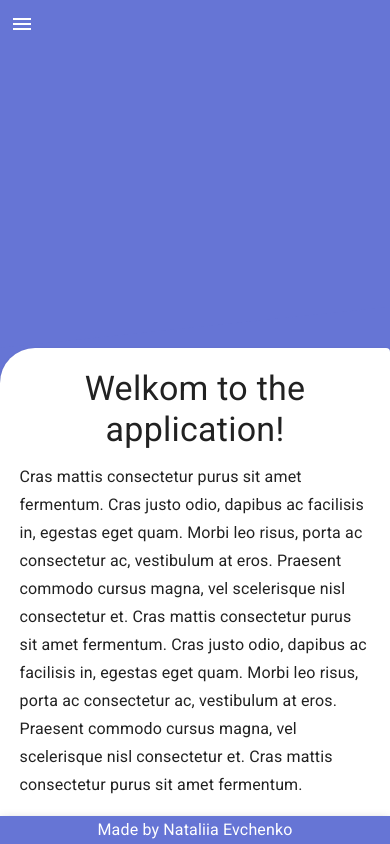
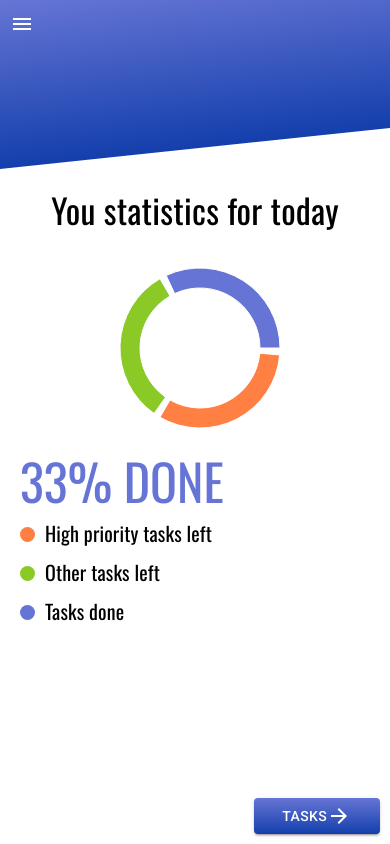
Before and after one commit to designdevy/to-do-app, a React (Create React App) app: page / in a window 390 px wide. Shown: the top 844 px of the page. Built offline with nearby package versions, Linux system fonts and the light colour scheme.

Commit message:
Add Main page mobile

```diff
--- a/src/components/Chart.js
+++ b/src/components/Chart.js
@@ -4,7 +4,7 @@ import { PieChart, Pie, Cell } from "recharts";
 import { styles } from "./StylesForToDo";
 import { Typography } from "@material-ui/core";
 
-export default withStyles(styles)(function Chart({ classes, toDos, checked }) {
+export default withStyles(styles)(function Chart({ classes, toDos, checked, window }) {
   const importantTasks = toDos.filter(
     toDo => toDo.importance === true && !checked.includes(toDo.id)
   );
@@ -23,7 +23,7 @@ export default withStyles(styles)(function Chart({ classes, toDos, checked }) {
   const percent = Math.round((checked.length * 100) / toDos.length);
 
   return (
-    <div className={classes.chartBlock}>
+    <div className={window === "desktop" ? classes.chartBlock : classes.chartBlockMobile}>
       <Typography variant="h4" align="center" className={classes.headerText} gutterBottom>
         You statistics for today
       </Typography>
--- a/src/components/ListWithItems.js
+++ b/src/components/ListWithItems.js
@@ -31,7 +31,7 @@ export default withStyles(styles)(function ListWithItems({
           <ListItem dense button onClick={handleToggle(id, checked)}>
             {titleEdited.id === id ? (
               <form
-                onSubmit={handleEdit(id, toDos, titleEdited.title)}
+                onSubmit={handleEdit(id, toDos, titleEdited.title, checked)}
                 className={classes.form}
               >
                 <TextField
@@ -54,7 +54,7 @@ export default withStyles(styles)(function ListWithItems({
             )}
             <ListItemSecondaryAction>
               <IconButton
-                color="primary"
+                className={classes.editIcon}
                 edge="end"
                 onClick={() => handleStartEditing(id, title)}
               >
@@ -63,6 +63,7 @@ export default withStyles(styles)(function ListWithItems({
               <IconButton
                 color="primary"
                 edge="end"
+                className={classes.deleteIcon}
                 onClick={() => handleDelete(id, toDos, checked)}
               >
                 <Delete />
--- a/src/components/Mock.js
+++ b/src/components/Mock.js
@@ -1,9 +1,19 @@
 import React from "react";
-import TopMenu from "./TopMenu";
 import LeftMenu from "./LeftMenu";
 import BottomBar from "./BottomBar";
 import MenuButton from "./MenuButton";
-import { Grid, Paper, Typography, Drawer } from "@material-ui/core";
+import ArrowForwardIcon from '@material-ui/icons/ArrowForward';
+import Chart from "./Chart";
+import { Link } from "react-router-dom";
+import {
+  Grid,
+  Paper,
+  Typography,
+  Drawer,
+  Zoom,
+  Grow,
+  Button
+} from "@material-ui/core";
 import useMediaQuery from "@material-ui/core/useMediaQuery";
 import { useGlobalState } from "../App";
 import { styles } from "./MockStyles";
@@ -11,39 +21,53 @@ import { styles } from "./MockStyles";
 import { withStyles } from "@material-ui/core/styles";
 
 export default withStyles(styles)(function Mock({ classes }) {
-  const { menuOpen } = useGlobalState();
+  const { menuOpen, toDos, checked } = useGlobalState();
   const matches = useMediaQuery("(min-width:600px)");
 
+  if (matches) {
     return (
-    <div className={matches ? classes.root : classes.mobile}>
-      {matches ? <TopMenu /> : <MenuButton />}
+      <div className={classes.root}>
         <header className={classes.header}>
           <div className={classes.headerBg}></div>
+          <Zoom
+            in={matches}
+            style={{ transformOrigin: "0 0 0" }}
+            {...(matches ? { timeout: 1000 } : {})}
+          >
+            <Typography
+              variant="h2"
+              align="left"
+              className={classes.headerText}
+            >
+              Application for DUODEKA
+            </Typography>
+          </Zoom>
         </header>
-
         <Grid container>
-        {matches ? (
           <LeftMenu pressed="1" />
-        ) : (
-          <Drawer open={menuOpen || matches}>
-            <LeftMenu pressed="1" />
-          </Drawer>
-        )}
           <Grid item xs={12} sm={10}>
-          <Paper className={matches ? classes.paper : classes.paperMobile}>
-            <Typography variant="h4" align="center" gutterBottom>
+            <Typography variant="h2" align="right" gutterBottom>
               Welkom to the application!
             </Typography>
+            <Paper className={classes.paper}>
+              <Typography
+                variant="h4"
+                align="center"
+                color="primary"
+                gutterBottom
+              >
+                Cras mattis consectetur purus!
+              </Typography>
               <Typography variant="subtitle1" gutterBottom>
-              Cras mattis consectetur purus sit amet fermentum. Cras justo odio,
-              dapibus ac facilisis in, egestas eget quam. Morbi leo risus, porta
-              ac consectetur ac, vestibulum at eros. Praesent commodo cursus
-              magna, vel scelerisque nisl consectetur et. Cras mattis
-              consectetur purus sit amet fermentum. Cras justo odio, dapibus ac
-              facilisis in, egestas eget quam. Morbi leo risus, porta ac
-              consectetur ac, vestibulum at eros. Praesent commodo cursus magna,
-              vel scelerisque nisl consectetur et. Cras mattis consectetur purus
-              sit amet fermentum.
+                Cras mattis consectetur purus sit amet fermentum. Cras justo
+                odio, dapibus ac facilisis in, egestas eget quam. Morbi leo
+                risus, porta ac consectetur ac, vestibulum at eros. Praesent
+                commodo cursus magna, vel scelerisque nisl consectetur et. Cras
+                mattis consectetur purus sit amet fermentum. Cras justo odio,
+                dapibus ac facilisis in, egestas eget quam. Morbi leo risus,
+                porta ac consectetur ac, vestibulum at eros. Praesent commodo
+                cursus magna, vel scelerisque nisl consectetur et. Cras mattis
+                consectetur purus sit amet fermentum.
               </Typography>
             </Paper>
           </Grid>
@@ -51,4 +75,35 @@ export default withStyles(styles)(function Mock({ classes }) {
         <BottomBar />
       </div>
     );
+  } else {
+    return (
+      <div className={classes.mobileFirst}>
+        <Drawer open={menuOpen || matches}>
+          <LeftMenu pressed="1" />
+        </Drawer>
+        <header className={classes.headerMobile}>
+          <div className={classes.headerBg}></div>
+          <MenuButton className={classes.menuMobileFirst} />
+        </header>
+        <Chart toDos={toDos} checked={checked} window="mobile" />
+        <Grow
+          in={!matches}
+          style={{ transformOrigin: "0 0 0" }}
+          {...(!matches ? { timeout: 5000 } : {})}
+        >
+          <Link to="/todo" className={classes.link}>
+            <Button
+              variant="contained"
+              position="right"
+              size="medium"
+              className={classes.gradientButton}
+            >
+              Tasks
+              <ArrowForwardIcon />
+            </Button>
+          </Link>
+        </Grow>
+      </div>
+    );
+  }
 });
--- a/src/components/MockStyles.js
+++ b/src/components/MockStyles.js
@@ -7,8 +7,13 @@ export const styles = {
   },
   header: {
     position: "relative",
-  height: "300px",
-  overflow: "hidden"
+    height: "300px",
+    overflow: "hidden"
+  },
+  headerMobile: {
+    position: "relative",
+    height: "20vh",
+    overflow: "hidden"
   },
   headerBg: {
     position: "absolute",
@@ -18,7 +23,7 @@ export const styles = {
     left: 0,
     width: "100%",
     height: "100%",
-    backgroundColor: "#6675D5",
+    backgroundImage: "linear-gradient(#6675D5, #133FAC)",
     transform: "skewY(-6deg)",
     transformOrigin: "top left"
   },
@@ -35,5 +40,26 @@ export const styles = {
     backgroundColor: "white"
   },
   image: { width: "100%", marginBottom: 15, opacity: "0.7" },
-  mobile: { backgroundColor: "#6675D5", padding: 0, hight: "100vh" }
+  mobile: { backgroundColor: "#6675D5", padding: 0, hight: "100vh" },
+  mobileFirst: { backgroundColor: "white", padding: 0, hight: "100vh", justifyContent: 'center' },
+  headerText: {
+    position: "relative",
+    color: "white",
+    fontFamily: "'Oswald', sans-serif",
+    margin: "5%"
+  },
+  gradientButton: {
+    backgroundImage: "linear-gradient(#6675D5, #133FAC)",
+    color: "white",
+    position: "fixed",
+    zIndex: 1,
+    bottom: 10,
+    left: "65%",
+    right: 10,
+    margin: "0 auto"
+  },
+  link: {
+    textDecoration: "none",
+    color: "white"
+  },
 };
--- a/src/components/StylesForToDo.js
+++ b/src/components/StylesForToDo.js
@@ -90,6 +90,11 @@ export const styles = {
     padding: 20,
     maxWidth: 600
   },
+  chartBlockMobile: {
+    margin: "0 auto",
+    padding: 20,
+    maxWidth: 600
+  },
   percentage: {
     paddingTop: "150px",
     color: "#6675D5",
@@ -98,5 +103,11 @@ export const styles = {
   },
   fabButtonWeb: {
     marginTop: "30px"
+  },
+  editIcon: {
+    color: "lightgray"
+  },
+  deleteIcon: {
+    color: "lightgray"
   }
 };
--- a/src/components/ToDoList.js
+++ b/src/components/ToDoList.js
@@ -138,7 +138,7 @@ export default withStyles(styles)(function ToDoList({
           </Paper>
         </Grid>
         <Grid item xs={12} sm={4}>
-          <Chart toDos={toDos} checked={checked} />
+          <Chart toDos={toDos} checked={checked} window="desktop"/>
         </Grid>
       </Grid>
     );
--- a/src/components/ToDoListContainer.js
+++ b/src/components/ToDoListContainer.js
@@ -16,7 +16,7 @@ const styles = {
     backgroundColor: "#F7F4EA",
     minHeight: "100vh"
   },
-  mobile: { backgroundColor: "#6675D5", padding: 0, hight: "100vh" }
+  mobile: { backgroundImage: "linear-gradient(#6675D5, #133FAC, #133FAC, #133FAC)", padding: 0 }
 };
 
 function handleChange({ target: { name, value } }) {
@@ -56,18 +56,27 @@ function handleDelete(id, toDos, checked) {
   window.GlobalState.set({ toDos: newToDos, checked: newChecked });
 }
 
-const handleEdit = (id, toDos, editedTitle) => e => {
+const handleEdit = (id, toDos, editedTitle, checked) => e => {
   e.preventDefault();
   const newToDos = toDos.map(toDo => {
     if (toDo.id === id) {
-      return { title: editedTitle, id };
+      return { title: editedTitle, id, importance: toDo.importance };
     } else {
       return toDo;
     }
   });
+
+  const currentIndex = checked.indexOf(id);
+  const newChecked = [...checked];
+
+  if (currentIndex !== -1) {
+    newChecked.splice(currentIndex, 1);
+  }
+
   window.GlobalState.set({
     toDos: newToDos,
-    titleEdited: { title: "", id: "" }
+    titleEdited: { title: "", id: "" },
+    checked: newChecked
   });
 };
 
```
Lines whose indentation alone changed are shown as unchanged.
